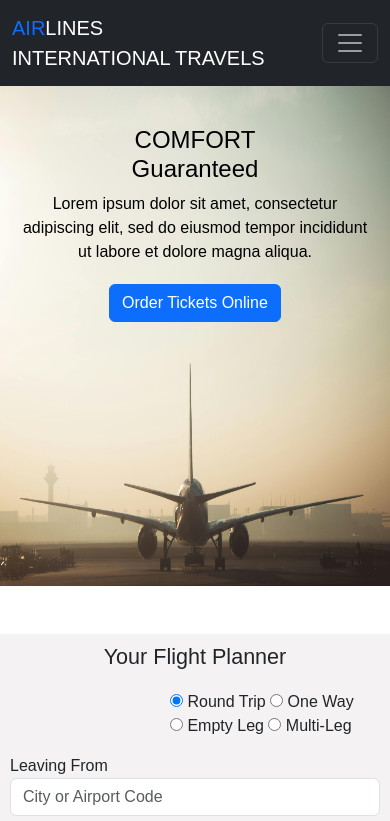
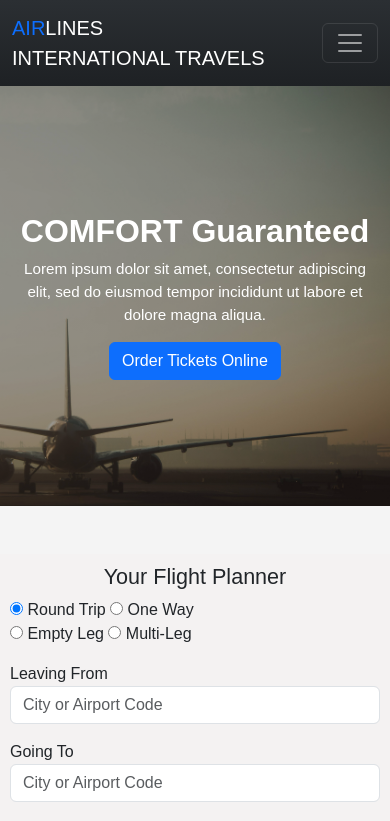
Before and after one commit to devmistry-15/project, a plain HTML site: page Project/Index.html in a window 390 px wide. Shown: the top 821 px of the page. Drawn offline with nearby package versions, Linux system fonts and the light colour scheme.

Commit message:
Update style.css
Development

```diff
--- a/Project/style.css
+++ b/Project/style.css
@@ -1,51 +1,72 @@
+
     body {
-    font-family: Arial, sans-serif;
+      font-family: Arial, Helvetica, sans-serif;
+      background-color: #f4f4f4;
     }
 
-.navbar-brand span {
-    color: #0d6efd;
+    /* NAVBAR */
+    .navbar {
+      background: linear-gradient(#2b2f33, #1e2124);
     }
 
+    /* HERO */
     .hero {
-   height: 500px;
-    background: url('Images/hero_image.jpg') no-repeat center center;
-    background-size: 100% 100% ;
-    padding: 80px 20px;
+      background: linear-gradient(
+          rgba(0, 0, 0, 0.4),
+          rgba(0, 0, 0, 0.4)
+        ),
+         url("Images/hero_image.jpg");
+      background-size: cover;
+      background-position: 100% 100%;
+      min-height: 420px;
+      display: flex;
+      align-items: center;
+      color: white;
     }
 
     .hero h1 {
-    color: black;
-    font-size: 2.5rem;
-}
-
-.hero span {
-    font-weight: normal;
-    display: block;
+      font-size: clamp(2rem, 5vw, 3.5rem);
+      font-weight: bold;
     }
 
     .hero p {
-    margin-bottom: 20px;
-    color: black;
-}
-#divcheck{
-    margin-left: 100px;
-    margin-top: 20px;
+      max-width: 400px;
+      font-size: 0.95rem;
     }
 
-@media (max-width: 768px) {
-    .hero h1 {
-        font-size: 1.8rem;
-    }
-    #divcheck{
-        padding-left: 60px;
-    }
+    /* LEFT PANEL */
+    .panel {
+      background: #efefef;
+      padding: 20px;
     }
 
-@media (max-width: 576px) {
-    .hero {
-        padding: 40px 10px;
+    .panel h5 {
+      border-bottom: 1px solid #ccc;
+      padding-bottom: 5px;
     }
-    .hero h1 {
-        font-size: 1.5rem;
+
+    .panel input {
+      font-size: 0.85rem;
     }
+
+    /* BUTTONS */
+    .btn-dark-custom {
+      background: linear-gradient(#4c4c4c, #2f2f2f);
+      color: white;
+      border: none;
     }
+
+    /* CLIENT BOX */
+    .client-box {
+      background: #5fa9c9;
+      color: white;
+      padding: 15px;
+      border-radius: 4px;
+    }
+
+    /* FOOTER */
+    footer {
+      background: linear-gradient(#2b2f33, #1e2124);
+      color: #ccc;
+      font-size: 0.8rem;
+    }
```
Lines whose indentation alone changed are shown as unchanged.
